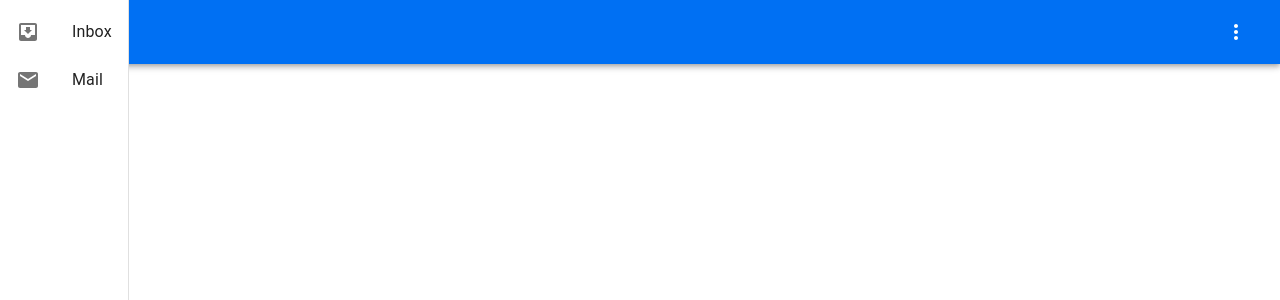
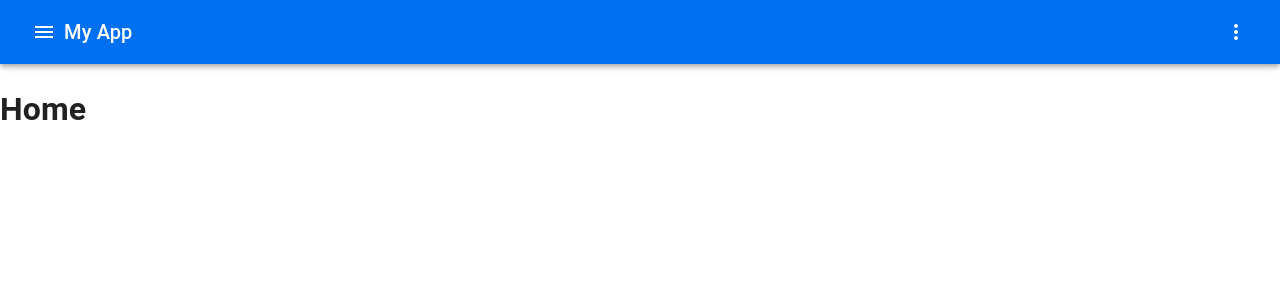
Before and after one commit to msnirmal1487/copilotDemo, a Next.js app in the folder my-task-manager/: page /home in a window 1280 px wide. Shown: the top 300 px of the page. Built offline with nearby package versions, Linux system fonts and the light colour scheme.

Commit message:
Navigation drawer Implementation

```diff
--- a/my-task-manager/components/NavigationDrawer.tsx
+++ b/my-task-manager/components/NavigationDrawer.tsx
@@ -1,5 +1,5 @@
 import { useState, useEffect } from 'react';
-import { Drawer, List, ListItem, ListItemIcon, ListItemText, IconButton } from '@mui/material';
+import { Drawer, List, ListItem, ListItemIcon, ListItemText, IconButton, Typography, Divider } from '@mui/material';
 import { isSmallScr } from '../utils/screenSize';
 import MenuIcon from '@mui/icons-material/Menu';
 import InboxIcon from '@mui/icons-material/MoveToInbox';
@@ -32,7 +32,13 @@ const NavigationDrawer = () => {
 
   return (
     <NoSsr>
-      <Drawer variant={isSmallScreen ? "temporary" : "permanent"} anchor="left" open={openDrawer} onClose={handleDrawerClose}>
+      <Drawer anchor="left" open={openDrawer} onClose={handleDrawerClose}>
+        <div style={{backgroundColor: '#0070f3'}}>
+        <Typography variant="h6" sx={{ my: 2, color: '#fff' }}>
+        My Task
+        </Typography>
+        </div>
+        <Divider />
         <List>
           <ListItem button onClick={handleDrawerClose}>
             <ListItemIcon>
@@ -48,11 +54,9 @@ const NavigationDrawer = () => {
           </ListItem>
         </List>
       </Drawer>
-      {isSmallScr() && (
-        <IconButton color="inherit" onClick={handleDrawerOpen}>
+      <IconButton color="inherit" onClick={handleDrawerOpen}>
           <MenuIcon />
         </IconButton>
-      )}
     </NoSsr>
   );
 };
```
